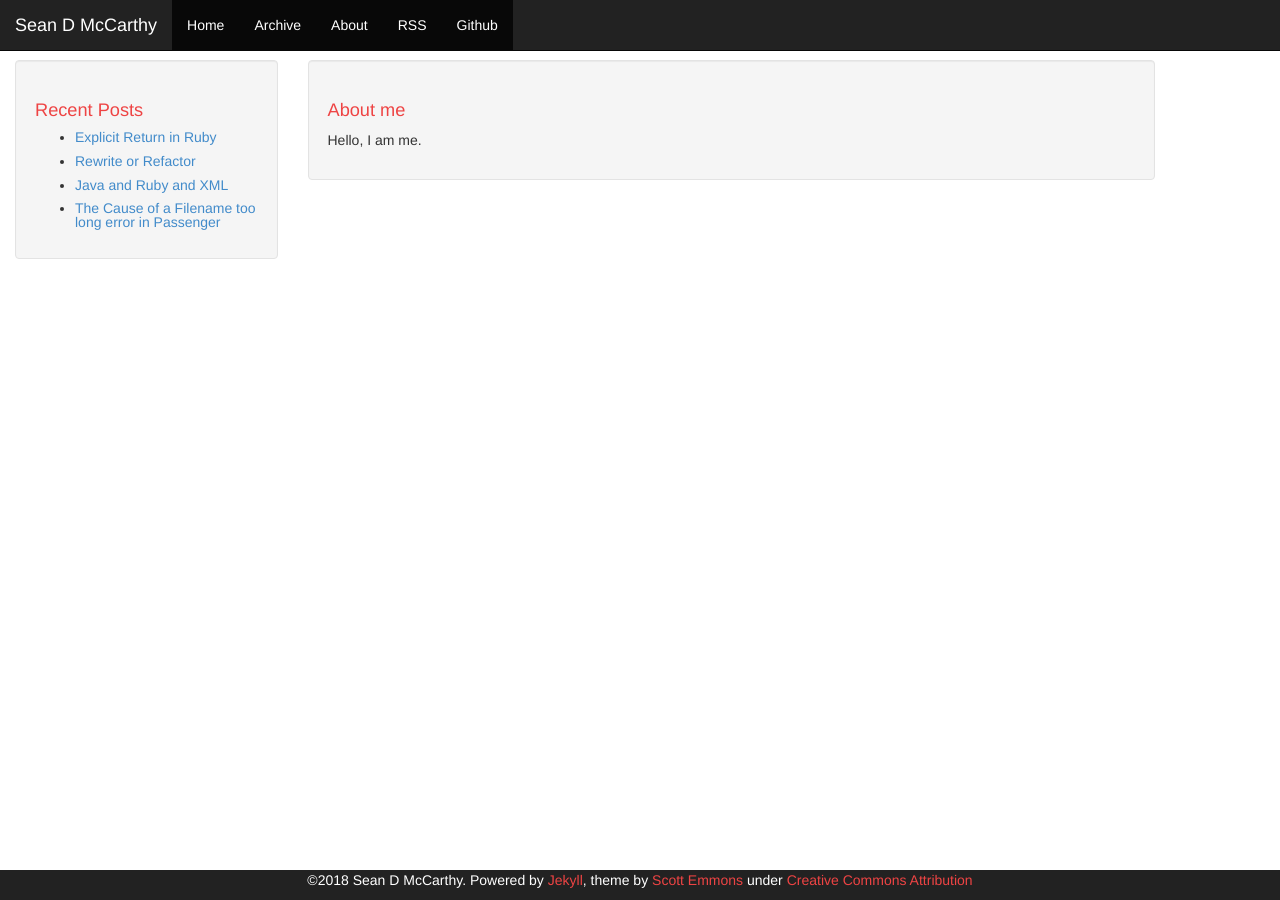
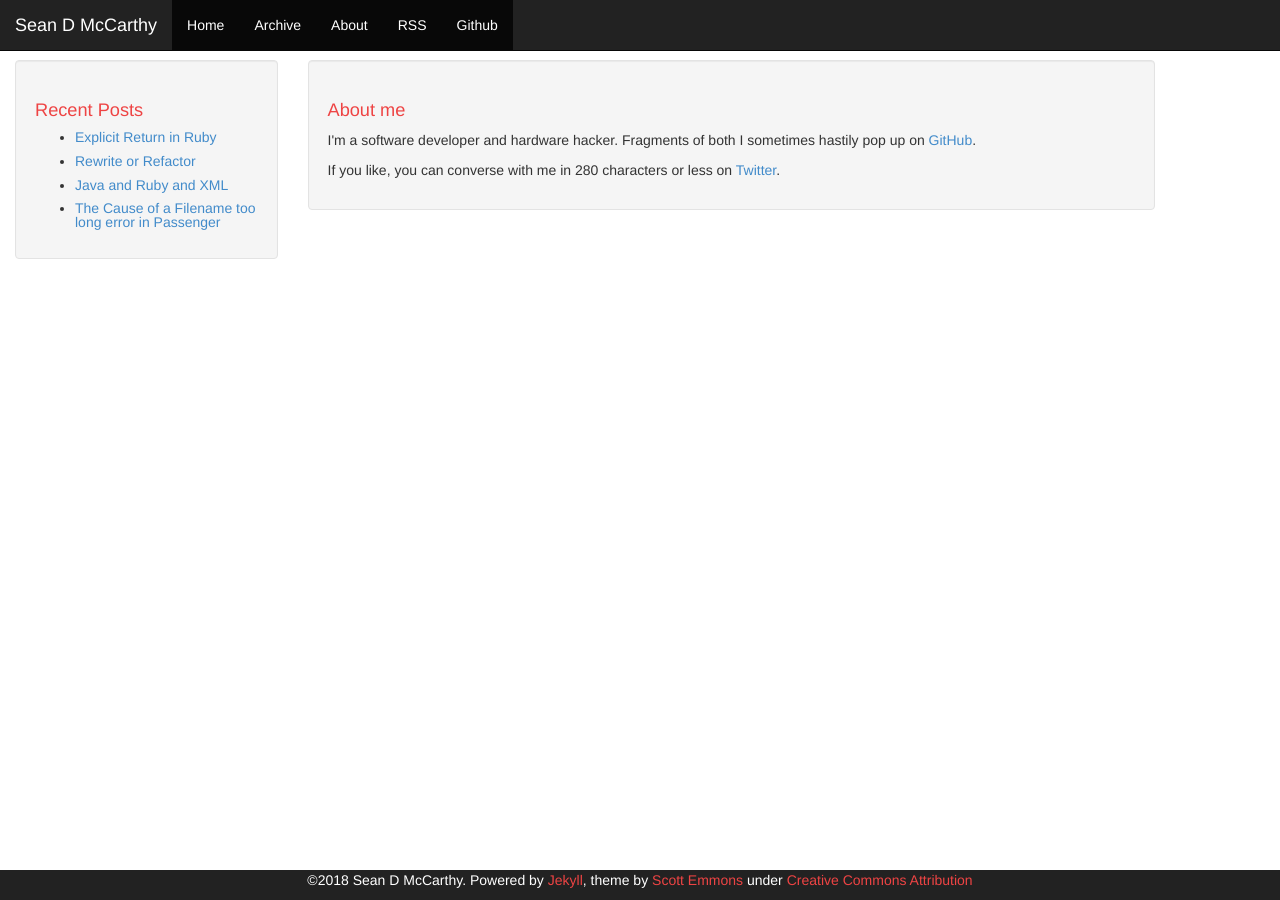
Before and after one commit to seandmccarthy/seandmccarthy.github.com, a Jekyll site: the page built from about.html, in a window 1280 px wide. Built offline with Jekyll 4.4.1, drawn with Linux system fonts in a browser that asks for light colours.

Commit message:
Slightly more details in about page.

```diff
--- a/about.html
+++ b/about.html
@@ -4,5 +4,6 @@ layout: default
 
 <div class="well">
     <h1>About me</h1>
-    <p>Hello, I am me.</p>
+    <p>I'm a software developer and hardware hacker. Fragments of both I sometimes hastily pop up on <a href="https://github.com/seandmccarthy">GitHub</a>.
+    <p>If you like, you can converse with me in 280 characters or less on <a href="https://twitter.com/seandmccarthy">Twitter</a>.</p>
 </div>
```
